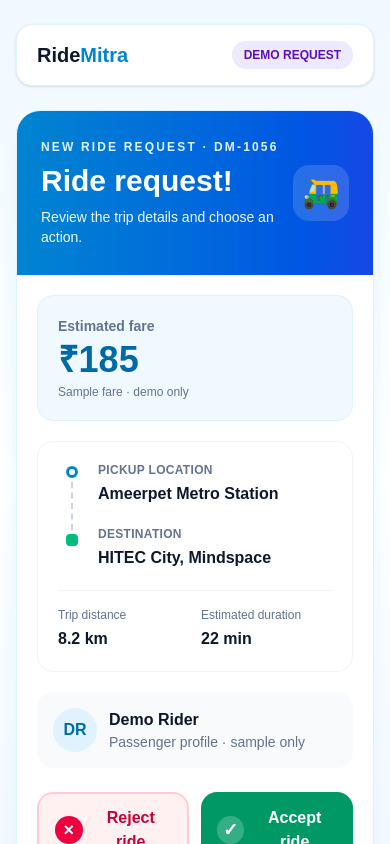
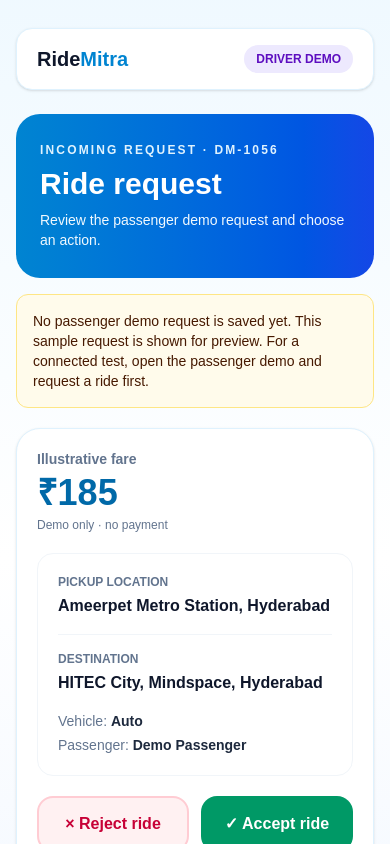
Before and after one commit to mintuvanga/ridemitra, a Next.js app: page /demo/rides/request in a window 390 px wide. Shown: the top 844 px of the page. Built offline with nearby package versions, Linux system fonts and the light colour scheme.

Commit message:
Connect driver demo accept and reject to passenger status

```diff
--- a/src/app/demo/rides/request/page.tsx
+++ b/src/app/demo/rides/request/page.tsx
@@ -1,102 +1,100 @@
 "use client";
 
 import Link from "next/link";
+import { useEffect, useState } from "react";
 import { useRouter } from "next/navigation";
-import { useState } from "react";
 
-type Decision = "pending" | "accepted" | "rejected";
+type DemoRide = {
+  id: string;
+  pickup: string;
+  destination: string;
+  vehicle: string;
+  fare: number;
+  status: "requested" | "accepted" | "rejected" | "completed";
+  createdAt: string;
+};
+
+const KEY = "ridemitra_demo_ride";
+
+const sampleRide: DemoRide = {
+  id: "DM-1056",
+  pickup: "Ameerpet Metro Station, Hyderabad",
+  destination: "HITEC City, Mindspace, Hyderabad",
+  vehicle: "Auto",
+  fare: 185,
+  status: "requested",
+  createdAt: new Date().toISOString(),
+};
 
 export default function IncomingRideRequestPage() {
   const router = useRouter();
-  const [decision, setDecision] = useState<Decision>("pending");
-  const [showNext, setShowNext] = useState(false);
+  const [ride, setRide] = useState<DemoRide | null>(null);
+  const [notice, setNotice] = useState("");
 
-  const ride = showNext
-    ? { id: "DM-1057", pickup: "Madhapur Metro Station", destination: "Inorbit Mall, Cyberabad", distance: "6.8 km", time: "18 min", fare: "₹220", rider: "Demo Rider 2", initials: "R2" }
-    : { id: "DM-1056", pickup: "Ameerpet Metro Station", destination: "HITEC City, Mindspace", distance: "8.2 km", time: "22 min", fare: "₹185", rider: "Demo Rider", initials: "DR" };
+  useEffect(() => {
+    const sync = () => {
+      try {
+        const saved = localStorage.getItem(KEY);
+        setRide(saved ? (JSON.parse(saved) as DemoRide) : null);
+      } catch { setRide(null); }
+    };
+    sync();
+    window.addEventListener("storage", sync);
+    const timer = window.setInterval(sync, 1000);
+    return () => {
+      window.removeEventListener("storage", sync);
+      window.clearInterval(timer);
+    };
+  }, []);
 
-  function decide(next: Exclude<Decision, "pending">) {
+  function decide(next: "accepted" | "rejected") {
+    const current = ride ?? sampleRide;
+    const updated = { ...current, status: next };
+    localStorage.setItem(KEY, JSON.stringify(updated));
+    setRide(updated);
+    setNotice(next === "accepted" ? "Passenger demo status updated to accepted." : "Passenger demo status updated to rejected.");
     if (next === "accepted") {
-      window.open("https://www.google.com/maps/dir/?api=1&origin=" + encodeURIComponent(showNext ? "Madhapur Metro Station, Hyderabad" : "Ameerpet Metro Station, Hyderabad") + "&destination=" + encodeURIComponent(showNext ? "Inorbit Mall, Cyberabad, Hyderabad" : "HITEC City, Mindspace, Hyderabad") + "&travelmode=driving", "_blank", "noopener,noreferrer");
+      const url = "https://www.google.com/maps/dir/?api=1&origin=" + encodeURIComponent(current.pickup) + "&destination=" + encodeURIComponent(current.destination) + "&travelmode=driving";
+      window.open(url, "_blank", "noopener,noreferrer");
       router.push("/demo/rides/active");
-      return;
     }
-    setDecision(next);
   }
 
-  function nextRequest() {
-    setShowNext(true);
-    setDecision("pending");
-  }
+  const current = ride ?? sampleRide;
 
   return (
-    <main className="min-h-screen bg-gradient-to-b from-sky-50 via-white to-blue-50 px-4 py-6 text-slate-900 sm:px-6">
+    <main className="min-h-screen bg-gradient-to-b from-sky-50 via-white to-blue-50 px-4 py-7 text-slate-900 sm:px-6">
       <div className="mx-auto max-w-xl">
         <header className="flex items-center justify-between rounded-2xl border border-sky-100 bg-white px-5 py-4 shadow-sm">
           <Link href="/demo" className="text-xl font-black">Ride<span className="text-sky-600">Mitra</span></Link>
-          <span className="rounded-full bg-violet-100 px-3 py-1.5 text-xs font-extrabold text-violet-800">DEMO REQUEST</span>
+          <span className="rounded-full bg-violet-100 px-3 py-1.5 text-xs font-extrabold text-violet-800">DRIVER DEMO</span>
         </header>
-
-        {decision === "pending" ? (
-          <section className="mt-6 overflow-hidden rounded-3xl border border-sky-100 bg-white shadow-xl shadow-sky-100">
-            <div className="bg-gradient-to-r from-sky-600 to-blue-700 px-6 py-7 text-white">
-              <div className="flex items-center justify-between gap-3">
-                <div><p className="text-xs font-bold uppercase tracking-[0.18em] text-sky-100">New ride request · {ride.id}</p><h1 className="mt-2 text-3xl font-black">Ride request!</h1><p className="mt-2 text-sm text-sky-50">Review the trip details and choose an action.</p></div>
-                <div className="flex h-14 w-14 shrink-0 items-center justify-center rounded-2xl bg-white/15 text-3xl" aria-hidden="true">🛺</div>
-              </div>
-            </div>
-
-            <div className="p-5 sm:p-7">
-              <div className="rounded-2xl border border-sky-100 bg-sky-50 p-5">
-                <p className="text-sm font-semibold text-slate-500">Estimated fare</p>
-                <p className="mt-1 text-4xl font-black text-sky-700">{ride.fare}</p>
-                <p className="mt-1 text-xs text-slate-500">Sample fare · demo only</p>
-              </div>
-
-              <div className="mt-5 rounded-2xl border border-slate-100 p-5">
-                <div className="flex gap-3">
-                  <div className="flex w-7 shrink-0 flex-col items-center pt-1"><span className="h-3 w-3 rounded-full border-[3px] border-sky-600 bg-white" /><span className="my-1 h-12 border-l-2 border-dashed border-slate-300" /><span className="h-3 w-3 rounded-sm bg-emerald-500" /></div>
-                  <div className="min-w-0 flex-1 space-y-5">
-                    <div><p className="text-xs font-bold uppercase tracking-wide text-slate-500">Pickup location</p><p className="mt-1 text-base font-extrabold">{ride.pickup}</p></div>
-                    <div><p className="text-xs font-bold uppercase tracking-wide text-slate-500">Destination</p><p className="mt-1 text-base font-extrabold">{ride.destination}</p></div>
-                  </div>
-                </div>
-                <div className="mt-5 grid grid-cols-2 gap-3 border-t border-slate-100 pt-4">
-                  <div><p className="text-xs text-slate-500">Trip distance</p><p className="mt-1 font-extrabold">{ride.distance}</p></div>
-                  <div><p className="text-xs text-slate-500">Estimated duration</p><p className="mt-1 font-extrabold">{ride.time}</p></div>
-                </div>
-              </div>
-
-              <div className="mt-5 flex items-center gap-3 rounded-2xl bg-slate-50 p-4">
-                <div className="flex h-11 w-11 items-center justify-center rounded-full bg-sky-100 font-black text-sky-700">{ride.initials}</div>
-                <div><p className="font-extrabold">{ride.rider}</p><p className="text-sm text-slate-500">Passenger profile · sample only</p></div>
-              </div>
-
-              <div className="mt-6 grid grid-cols-2 gap-3">
-                <button type="button" onClick={() => decide("rejected")} className="flex min-h-14 items-center justify-center gap-2 rounded-2xl border-2 border-rose-200 bg-rose-50 px-4 py-3 font-extrabold text-rose-700 transition hover:bg-rose-100 focus:outline-none focus:ring-4 focus:ring-rose-100"><span className="flex h-7 w-7 items-center justify-center rounded-full bg-rose-600 text-lg text-white" aria-hidden="true">×</span> Reject ride</button>
-                <button type="button" onClick={() => decide("accepted")} className="flex min-h-14 items-center justify-center gap-2 rounded-2xl bg-emerald-600 px-4 py-3 font-extrabold text-white transition hover:bg-emerald-700 focus:outline-none focus:ring-4 focus:ring-emerald-100"><span className="flex h-7 w-7 items-center justify-center rounded-full bg-white/20 text-lg" aria-hidden="true">✓</span> Accept ride</button>
-              </div>
-              <p className="mt-4 text-center text-xs text-slate-500">Demo interaction only. This does not contact a passenger or dispatch a real ride.</p>
-            </div>
-          </section>
-        ) : (
-          <section className="mt-6 rounded-3xl border border-sky-100 bg-white p-7 text-center shadow-xl shadow-sky-100 sm:p-9">
-            <div className={`mx-auto flex h-20 w-20 items-center justify-center rounded-full text-5xl font-black text-white ${decision === "accepted" ? "bg-emerald-500" : "bg-rose-500"}`} aria-hidden="true">{decision === "accepted" ? "✓" : "×"}</div>
-            <h1 className="mt-5 text-3xl font-black">{decision === "accepted" ? "Ride accepted!" : "Ride rejected"}</h1>
-            <p className="mt-3 leading-6 text-slate-600">{decision === "accepted" ? "This sample request is now marked accepted in this demo screen." : "This sample request has been declined. You can return to rides or try another demo request."}</p>
-            <div className="mt-5 rounded-2xl bg-sky-50 p-5 text-left">
-              <div className="flex justify-between gap-3"><span className="text-sm text-slate-500">Destination</span><span className="text-right font-bold">{ride.destination}</span></div>
-              <div className="mt-3 flex justify-between gap-3"><span className="text-sm text-slate-500">Sample fare</span><span className="font-black text-sky-700">{ride.fare}</span></div>
-              <div className="mt-3 flex justify-between gap-3"><span className="text-sm text-slate-500">Request</span><span className="font-bold">{ride.id}</span></div>
-            </div>
-            <p className="mt-4 rounded-xl border border-amber-200 bg-amber-50 p-3 text-left text-xs leading-5 text-amber-900">Demo only: no live ride has been accepted or rejected, and no payment is made.</p>
-            <div className="mt-6 grid gap-3 sm:grid-cols-2">
-              {decision === "rejected" && !showNext ? <button onClick={nextRequest} type="button" className="rounded-xl bg-sky-600 px-4 py-3 font-extrabold text-white hover:bg-sky-700">Show another request</button> : null}
-              <Link href="/demo/rides" className="rounded-xl border border-sky-200 px-4 py-3 font-extrabold text-sky-700 hover:bg-sky-50">Back to my rides</Link>
-              <Link href="/demo" className="rounded-xl bg-slate-900 px-4 py-3 font-extrabold text-white hover:bg-slate-800">Demo home</Link>
-            </div>
-          </section>
-        )}
+        <section className="mt-6 rounded-3xl bg-gradient-to-r from-sky-600 to-blue-700 px-6 py-7 text-white">
+          <p className="text-xs font-bold uppercase tracking-[0.18em] text-sky-100">Incoming request · {current.id}</p>
+          <h1 className="mt-2 text-3xl font-black">Ride request</h1>
+          <p className="mt-2 text-sm text-sky-50">Review the passenger demo request and choose an action.</p>
+        </section>
+        {!ride && <p className="mt-4 rounded-xl border border-amber-200 bg-amber-50 p-4 text-sm text-amber-950">No passenger demo request is saved yet. This sample request is shown for preview. For a connected test, open the passenger demo and request a ride first.</p>}
+        <section className="mt-5 rounded-3xl border border-sky-100 bg-white p-5 shadow-sm sm:p-7">
+          <p className="text-sm font-semibold text-slate-500">Illustrative fare</p>
+          <p className="mt-1 text-4xl font-black text-sky-700">₹{current.fare}</p>
+          <p className="mt-1 text-xs text-slate-500">Demo only · no payment</p>
+          <div className="mt-5 rounded-2xl border border-slate-100 p-5">
+            <p className="text-xs font-bold uppercase text-slate-500">Pickup location</p><p className="mt-1 font-extrabold">{current.pickup}</p>
+            <div className="my-4 border-t border-slate-100" />
+            <p className="text-xs font-bold uppercase text-slate-500">Destination</p><p className="mt-1 font-extrabold">{current.destination}</p>
+            <p className="mt-4 text-sm text-slate-500">Vehicle: <strong className="text-slate-800">{current.vehicle}</strong></p>
+            <p className="mt-1 text-sm text-slate-500">Passenger: <strong className="text-slate-800">Demo Passenger</strong></p>
+          </div>
+          {notice && <p role="status" className="mt-4 rounded-xl bg-sky-50 p-3 text-sm text-sky-800">{notice}</p>}
+          <div className="mt-5 grid grid-cols-2 gap-3">
+            <button type="button" onClick={() => decide("rejected")} className="min-h-14 rounded-2xl border-2 border-rose-200 bg-rose-50 px-4 py-3 font-extrabold text-rose-700 hover:bg-rose-100">× Reject ride</button>
+            <button type="button" onClick={() => decide("accepted")} className="min-h-14 rounded-2xl bg-emerald-600 px-4 py-3 font-extrabold text-white hover:bg-emerald-700">✓ Accept ride</button>
+          </div>
+          <Link href="/demo/passenger" className="mt-4 block rounded-xl border border-sky-200 px-4 py-3 text-center font-bold text-sky-700 hover:bg-sky-50">View passenger demo status →</Link>
+          <Link href="/demo/rides" className="mt-4 block text-center text-sm font-bold text-sky-700">← Back to driver rides</Link>
+        </section>
+        <p className="mt-5 rounded-xl border border-amber-200 bg-amber-50 p-4 text-sm text-amber-950"><strong>Demo only:</strong> actions update the passenger demo in the same browser. No real ride is dispatched or booked.</p>
       </div>
     </main>
   );
```
